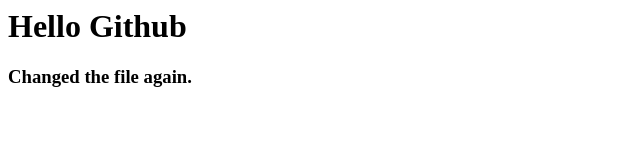
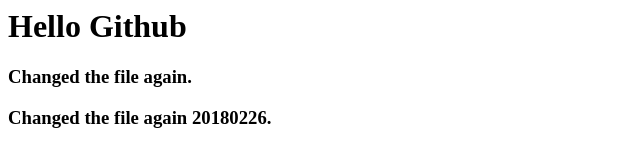
Before and after one commit to ItManHarry/test, a plain HTML site: page index.html in a window 1280 px wide. Shown: the whole page, without its empty margins (0-640 px from the left). Drawn offline with Linux system fonts and the light colour scheme.

Commit message:
Update index.html

```diff
--- a/index.html
+++ b/index.html
@@ -7,5 +7,6 @@
   <body>
     <h1>Hello Github</h1>
     <h3>Changed the file again.</h3>
+    <h3>Changed the file again 20180226.</h3>
   </body>
 </html>
```
